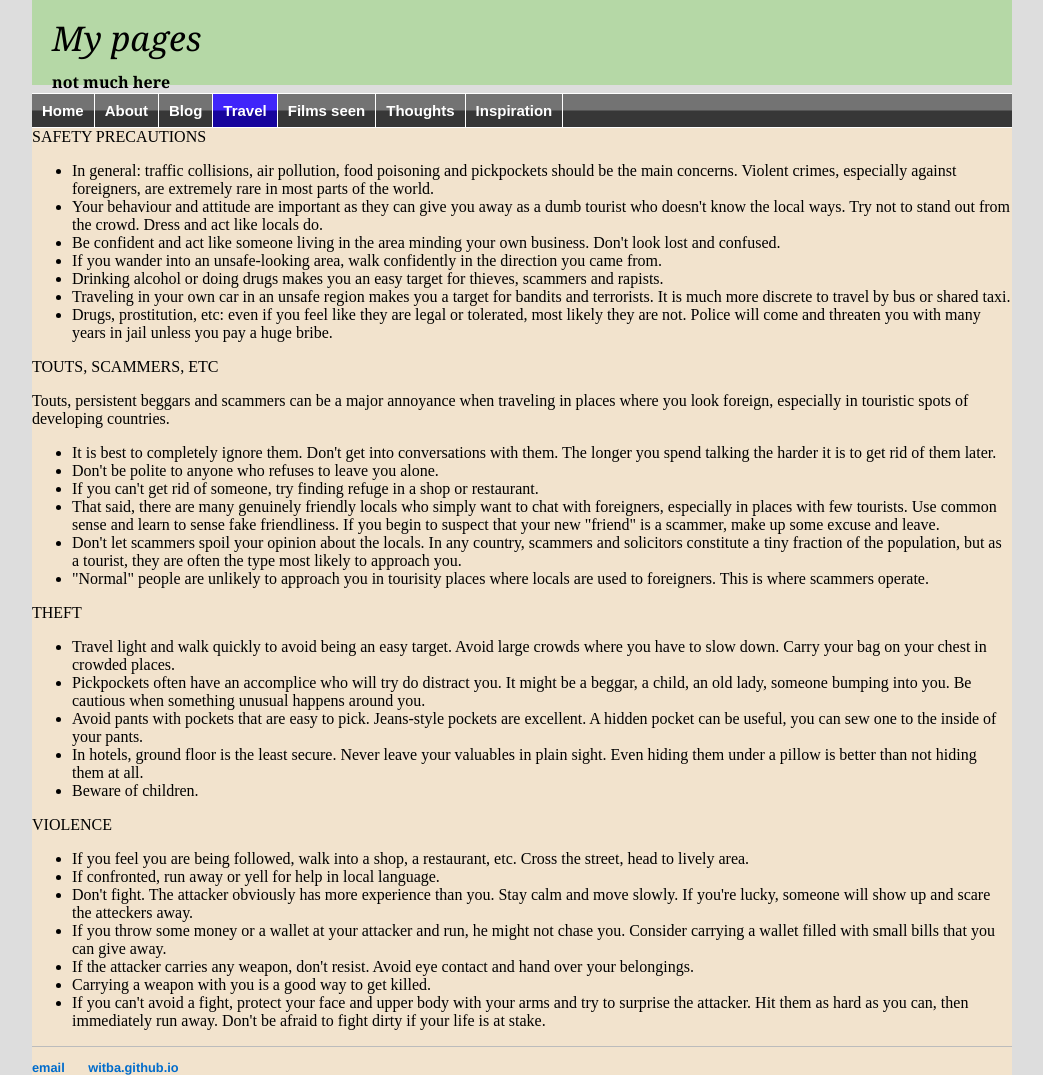
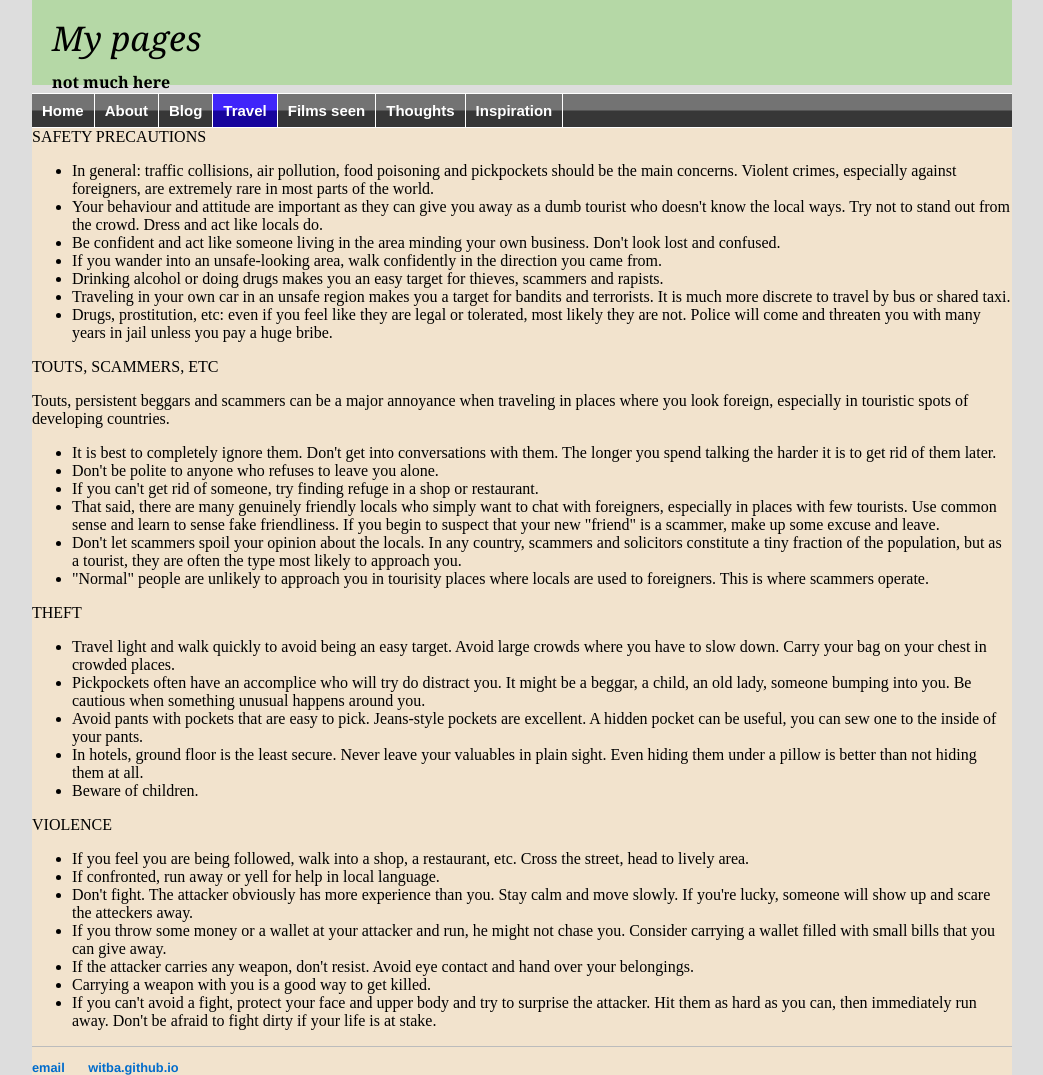
Before and after one commit to witba/witba.github.io, a Jekyll site: the page built from travel/safety.html, in a window 1280 px wide. Shown: the whole page, without its empty margins (118-1161 px from the left). Built offline with Jekyll 4.4.1, drawn with Linux system fonts in a browser that asks for light colours.

Commit message:
Update safety.html

```diff
--- a/travel/safety.html
+++ b/travel/safety.html
@@ -41,5 +41,5 @@
 <li>If you throw some money or a wallet at your attacker and run, he might not chase you. Consider carrying a wallet filled with small bills that you can give away.</li>
 <li>If the attacker carries any weapon, don't resist. Avoid eye contact and hand over your belongings.</li>
 <li>Carrying a weapon with you is a good way to get killed.</li>
-<li>If you can't avoid a fight, protect your face and upper body with your arms and try to surprise the attacker. Hit them as hard as you can, then immediately run away. Don't be afraid to fight dirty if your life is at stake.</li>
+<li>If you can't avoid a fight, protect your face and upper body and try to surprise the attacker. Hit them as hard as you can, then immediately run away. Don't be afraid to fight dirty if your life is at stake.</li>
 </ul>
```
